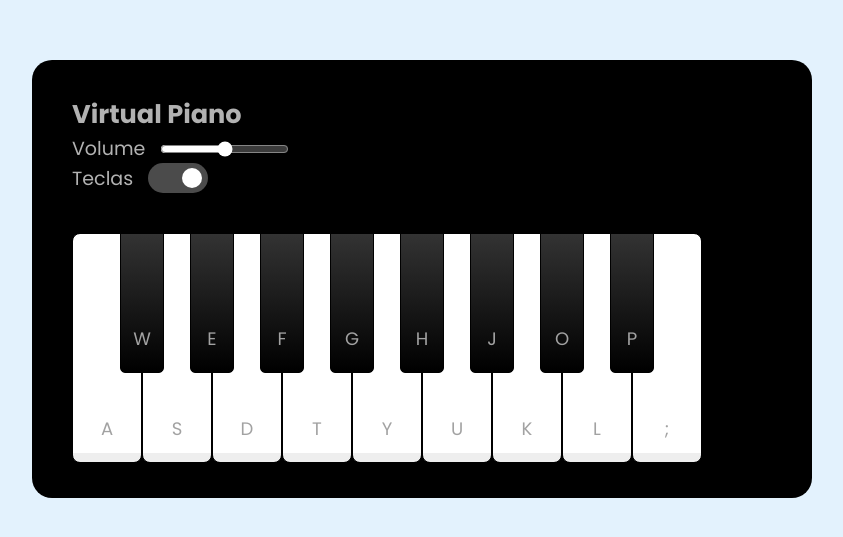
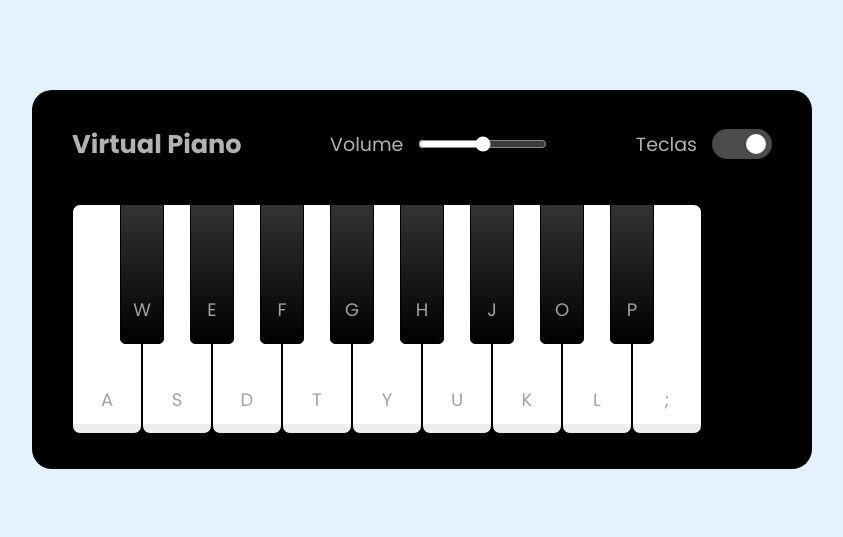
Before and after one commit to chiiico1303/javascript-simulator-piano, a plain HTML site: page index.html in a window 1280 px wide. Shown: the part 121-658 px from the top of the page, without its empty margins (218-1061 px from the left). Drawn offline with Linux system fonts and the light colour scheme.

Commit message:
initial commit

```diff
--- a/index.html
+++ b/index.html
@@ -19,15 +19,14 @@
   <body>
     <div class="container">
       <header>
-        <h2>
-          Virtual Piano
-          <div class="column volume-slider">
-            <span>Volume</span> <input type="range" min="0" max="1" value="0.5" step="any"/>
-          </div>
-          <div class="column keys-check">
-            <span>Teclas</span> <input type="checkbox" checked />
-          </div>
-        </h2>
+        <h2>Virtual Piano</h2>
+        <div class="column volume-slider">
+          <span>Volume</span>
+          <input type="range" min="0" max="1" value="0.5" step="any" />
+        </div>
+        <div class="column keys-check">
+          <span>Teclas</span> <input type="checkbox" checked />
+        </div>
       </header>
       <ul class="piano-keys">
         <li class="key white" data-key="a"><span>a</span></li>
```
